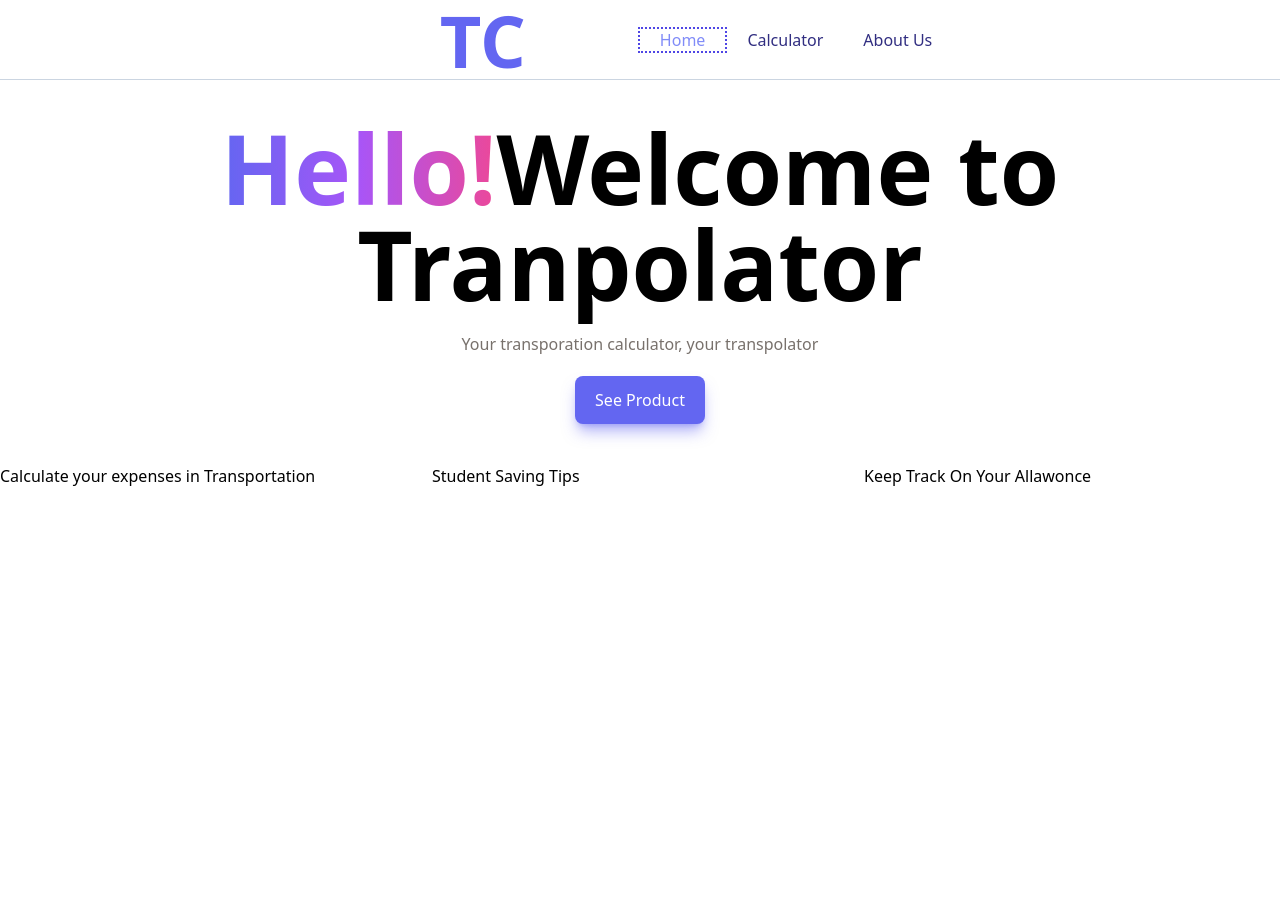
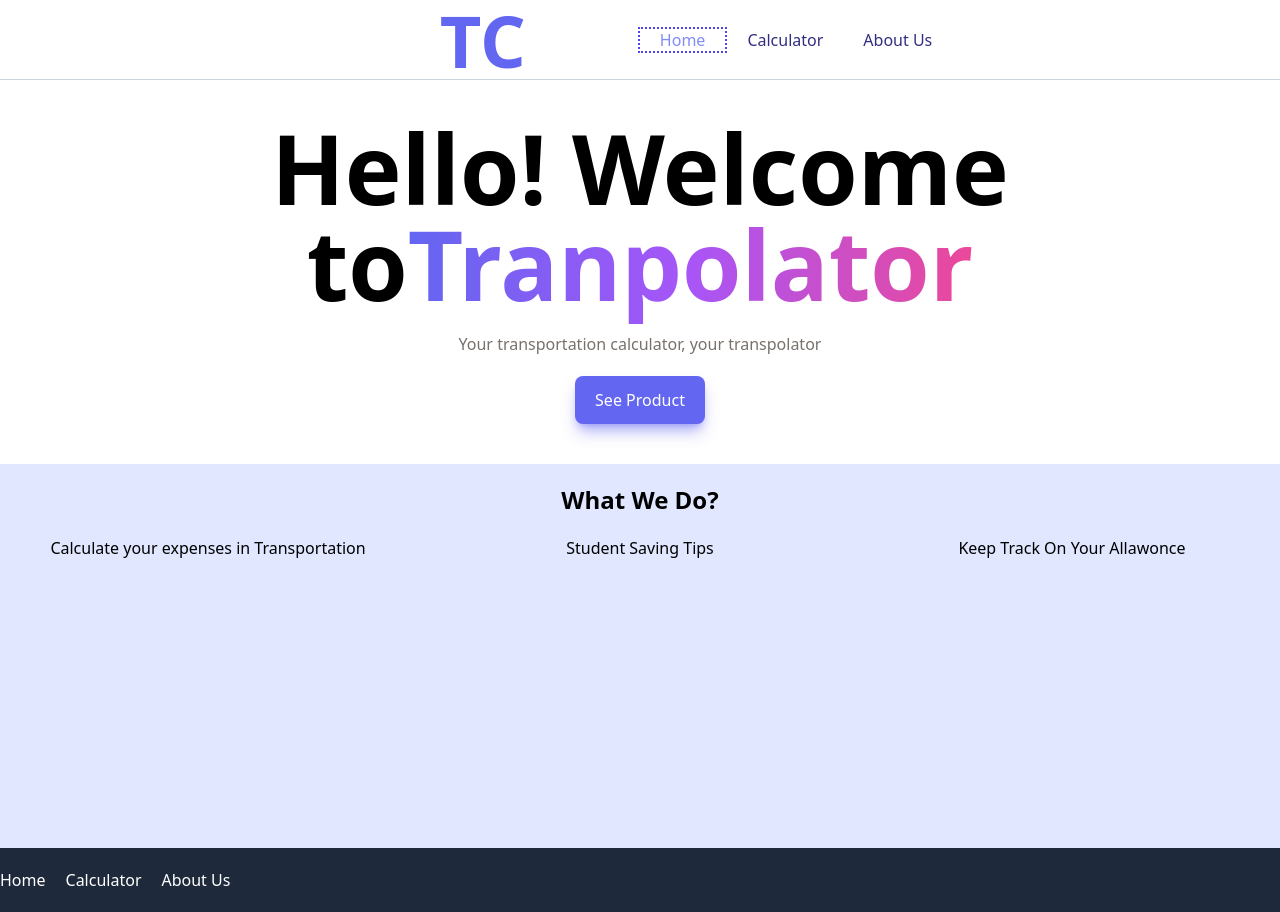
Before and after one commit to zacro14/musicphile, a Next.js app: page / in a window 1280 px wide. Before the commit the page ends 848 px from the top, so only its background shows below. Built offline with nearby package versions, Linux system fonts and the light colour scheme.

Commit message:
update: some ui fixes

```diff
--- a/components/Header.tsx
+++ b/components/Header.tsx
@@ -15,7 +15,7 @@ const Header = () => {
         },
         {
             name: 'About Us',
-            url: '/about',
+            url: '/about-us',
         },
     ]
     return (
--- a/components/Home/LandingSection.tsx
+++ b/components/Home/LandingSection.tsx
@@ -6,13 +6,13 @@ const LandingSection = () => {
         <div id="landing_section" className="min-h-80 w-full bg-white ">
             <div className="mx-auto container text-center py-10">
                 <h1 className="font-bold text-8xl mb-5">
+                    Hello! Welcome to
                     <span className="bg-clip-text text-transparent bg-gradient-to-r from-indigo-500 via-purple-500 to-pink-500">
-                        Hello!
+                        Tranpolator
                     </span>
-                    Welcome to Tranpolator
                 </h1>
                 <h2 className="text-stone-500 mb-5">
-                    Your transporation calculator, your transpolator
+                    Your transportation calculator, your transpolator
                 </h2>
                 <Link href={'/calculator'} passHref>
                     <button className="bg-indigo-500 shadow-lg shadow-indigo-500/50 px-5 py-3 rounded-lg">
--- a/components/Home/ProductUsageSection.tsx
+++ b/components/Home/ProductUsageSection.tsx
@@ -2,8 +2,9 @@ import React from 'react'
 
 const ProductUsageSection = () => {
     return (
-        <div id="about_product" className="h-96 bg-white mx-auto w-full ">
-            <div className="grid grid-cols-3 gap-4 mx-auto justify-center">
+        <div id="about_product" className="h-96 bg-indigo-100 mx-auto py-5">
+            <h2 className="font-bold text-2xl text-center">What We Do?</h2>
+            <div className="grid grid-cols-3 gap-4 text-center py-5">
                 <div className="container items-center">
                     Calculate your expenses in Transportation
                 </div>
--- a/components/Layout.tsx
+++ b/components/Layout.tsx
@@ -1,5 +1,6 @@
 import React from 'react'
 import Header from './Header'
+import Footer from './Home/Footer'
 type Children = {
     children: React.ReactNode
 }
@@ -9,6 +10,7 @@ const Layout: React.FC<Children> = ({ children }) => {
         <>
             <Header />
             <main>{children}</main>
+            <Footer />
         </>
     )
 }
--- /dev/null
+++ b/pages/about-us/index.tsx
@@ -0,0 +1,7 @@
+import React from 'react'
+
+const About = () => {
+    return <div>About</div>
+}
+
+export default About
--- a/pages/index.tsx
+++ b/pages/index.tsx
@@ -5,8 +5,10 @@ import ProductUsageSection from '../components/Home/ProductUsageSection'
 const Home: NextPage = () => {
     return (
         <>
-            <LandingSection />
-            <ProductUsageSection />
+            <div className="mx-auto">
+                <LandingSection />
+                <ProductUsageSection />
+            </div>
         </>
     )
 }
```
